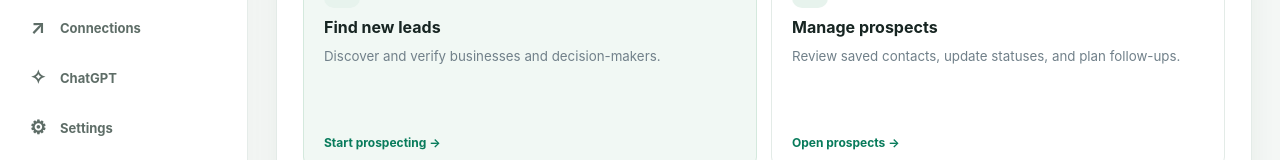
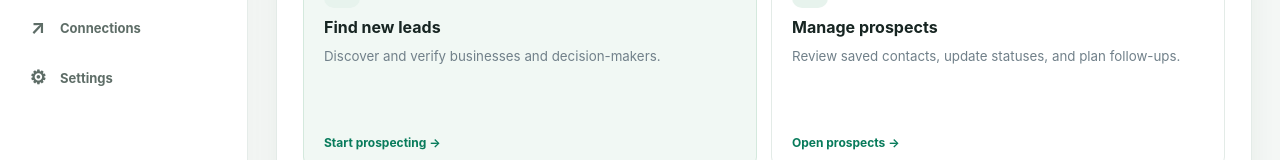
Before and after one commit to Yassin-567/Linkedin-Assistant, a Next.js app: page / in a window 1280 px wide. Shown: the part 424-584 px from the top of the page. Built offline with nearby package versions, Linux system fonts and the light colour scheme; no server answers.

Commit message:
Remove separate ChatGPT navigation item

```diff
--- a/components/AppShell.tsx
+++ b/components/AppShell.tsx
@@ -13,7 +13,6 @@ const items = [
   { label: "Analytics", href: "/analytics", icon: "▥" },
   { label: "AI Intelligence", href: "/intelligence", icon: "✦" },
   { label: "Connections", href: "/connections", icon: "↗" },
-  { label: "ChatGPT", href: "/chatgpt", icon: "✧" },
   { label: "Settings", href: "/settings", icon: "⚙" },
 ];
 
```
